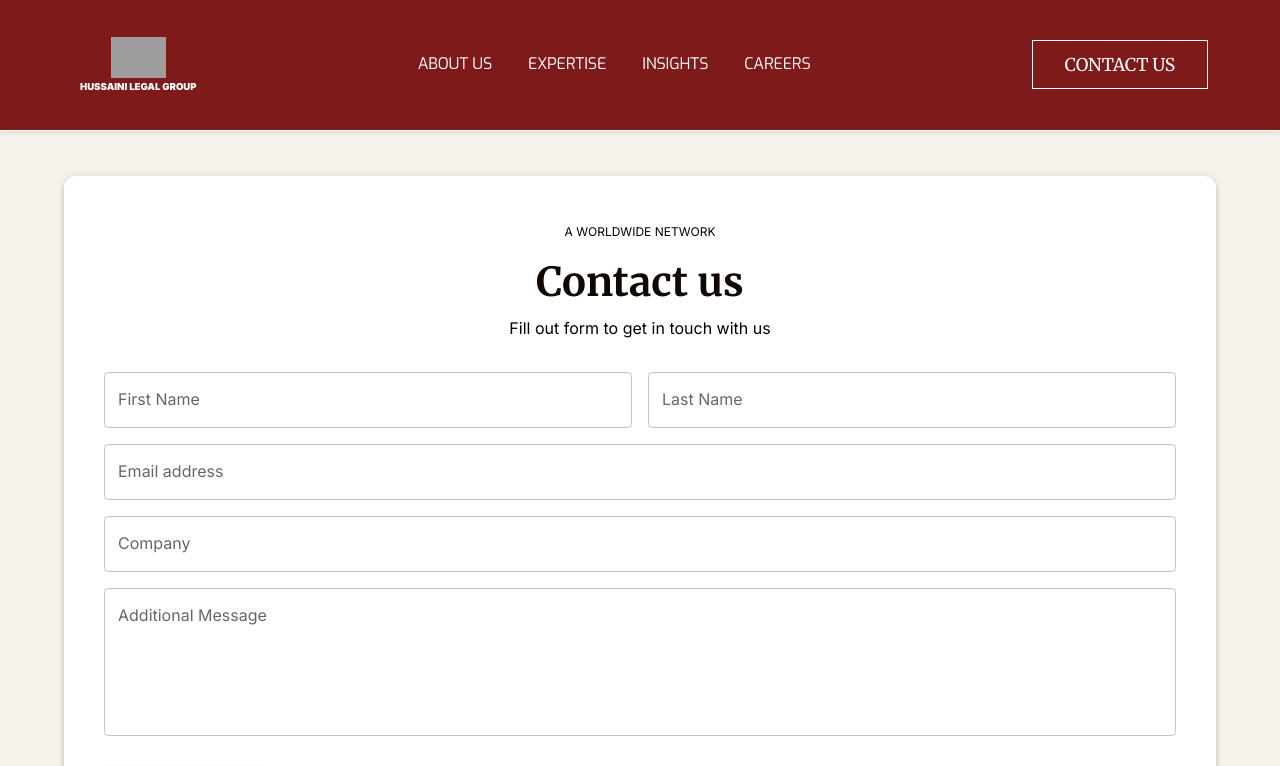
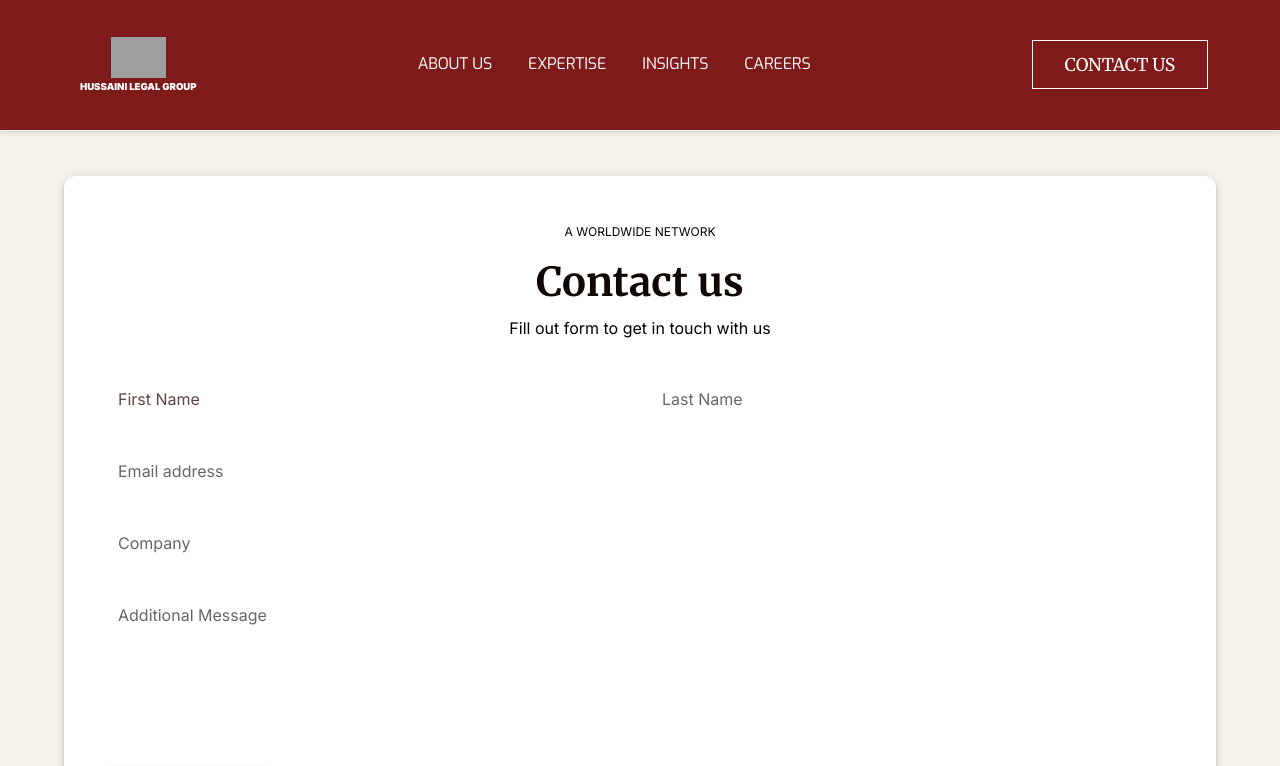
Before and after one commit to Lau0823/legalgroup, a Next.js app in the folder my-app/: page /contact in a window 1280 px wide. Shown: the top 766 px of the page. Built offline with nearby package versions, Linux system fonts and the light colour scheme; grey boxes are pictures that could not be loaded; what @mui/material-nextjs would draw is missing.

Commit message:
color of label and placeholder, add colors to file palette

```diff
--- a/my-app/src/components/ContactForm.tsx
+++ b/my-app/src/components/ContactForm.tsx
@@ -86,8 +86,26 @@ export default function ContactUs() {
 
                     fullWidth
                    sx={{
+
   "& .MuiInputLabel-root": {
-                        fontSize: "1rem", // Aumenta el tamaño de la fuente del label
+    fontSize: "1rem",
+    color: "#5E4740",
+  },
+
+  "& .MuiInputBase-input": {
+    color: "#5E4740",
+  },
+
+  "& .MuiOutlinedInput-root": {
+    "& fieldset": {
+      borderColor: "white",
+    },
+    "&:hover fieldset": {
+      borderColor: "white",
+    },
+    "&.Mui-focused fieldset": {
+      borderColor: "white",
+    },
   },
 }}
                   />
@@ -99,8 +117,26 @@ export default function ContactUs() {
                     variant="outlined"
                     fullWidth
                                 sx={{
+
   "& .MuiInputLabel-root": {
-                        fontSize: "1rem", // Aumenta el tamaño de la fuente del label
+    fontSize: "1rem",
+    color: "label.contact",
+  },
+
+  "& .MuiInputBase-input": {
+    color: "placeholder.contact1",
+  },
+
+  "& .MuiOutlinedInput-root": {
+    "& fieldset": {
+      borderColor: "white",
+    },
+    "&:hover fieldset": {
+      borderColor: "white",
+    },
+    "&.Mui-focused fieldset": {
+      borderColor: "white",
+    },
   },
 }}
                   />
@@ -112,15 +148,54 @@ export default function ContactUs() {
                 placeholder="e.g. john.doe@example.com"
                 type="email"
                 variant="outlined"
-                fullWidth
-                sx={{ mt: 2 }}
+                sx={{
+  mt: 2,
+  "& .MuiInputLabel-root": {
+    fontSize: "1rem",
+    color: "label.contact",
+  },
+  "& .MuiInputBase-input": {
+    color: "placeholder.contact1",
+  },
+  "& .MuiOutlinedInput-root": {
+    "& fieldset": {
+      borderColor: "white",
+    },
+    "&:hover fieldset": {
+      borderColor: "white",
+    },
+    "&.Mui-focused fieldset": {
+      borderColor: "white",
+    },
+  },
+}}
               />
               <TextField
                 label="Company"
                 placeholder="e.g. Company XYZ"
                 variant="outlined"
                 fullWidth
-                sx={{ mt: 2 }}
+            sx={{
+  mt: 2,
+  "& .MuiInputLabel-root": {
+    fontSize: "1rem",
+    color: "label.contact",
+  },
+  "& .MuiInputBase-input": {
+    color: "placeholder.contact1",
+  },
+  "& .MuiOutlinedInput-root": {
+    "& fieldset": {
+      borderColor: "white",
+    },
+    "&:hover fieldset": {
+      borderColor: "white",
+    },
+    "&.Mui-focused fieldset": {
+      borderColor: "white",
+    },
+  },
+}}
               />
               <TextField
                 label="Additional Message"
@@ -129,7 +204,27 @@ export default function ContactUs() {
                 rows={5}
                 variant="outlined"
                 fullWidth
-                sx={{ mt: 2 }}
+                sx={{
+  mt: 2,
+  "& .MuiInputLabel-root": {
+    fontSize: "1rem",
+    color: "label.contact",
+  },
+  "& .MuiInputBase-input": {
+    color: "placeholder.contact1",
+  },
+  "& .MuiOutlinedInput-root": {
+    "& fieldset": {
+      borderColor: "white",
+    },
+    "&:hover fieldset": {
+      borderColor: "white",
+    },
+    "&.Mui-focused fieldset": {
+      borderColor: "white",
+    },
+  },
+}}
                 inputProps={{ maxLength: 300 }}
               />
 
--- a/my-app/src/theme/palette.ts
+++ b/my-app/src/theme/palette.ts
@@ -15,5 +15,12 @@ export const palette = {
   },
   body: {
     main: '#FAF5EF'
+  },
+
+  contact: {
+    label: '#5E4740'
+  },
+  contact1: {
+    placeholder: '#A3A3A3'
   }
 };
```
Lines whose indentation alone changed are shown as unchanged.
